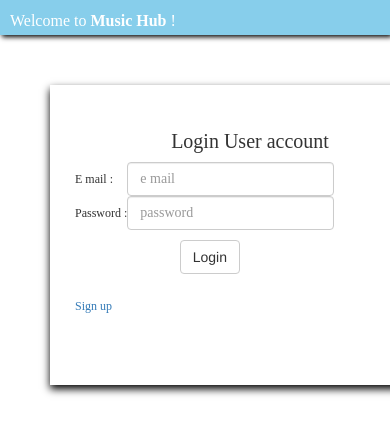
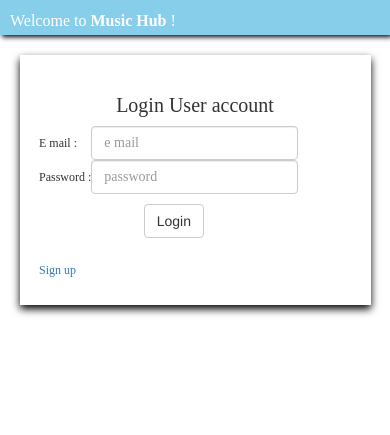
Before and after one commit to PeterMMM/musicHub, a PHP site: page /musichub/ in a window 390 px wide; the page is wider, and only the part inside the window is pictured. Shown: the top 435 px of that part. Run offline with PHP 8.4, Linux system fonts and the light colour scheme.

Commit message:
add testing with responsive design

```diff
--- a/css/style.css
+++ b/css/style.css
@@ -50,6 +50,9 @@
 	background-color: whitesmoke;
     box-shadow: 0 12px 16px 0 rgba(0,0,0,0.24), 0 17px 50px 0 rgba(0,0,0,0.19);
 }
+
+}
+
 }
 
 //in index file
--- a/index.php
+++ b/index.php
@@ -10,6 +10,22 @@
 <link  rel="stylesheet" href="http://localhost/musichub/css/bootstrap.min.css"></style>
 <link  rel="stylesheet" href="http://localhost/musichub/css/style.css"></style>
 <meta name="viewport" content="width=device-width, initial-scale=1.0">
+<style type="text/css">
+@media(max-width: 600px)
+{
+.loginCa
+{
+
+	width: 90%;
+	height: 250px;
+	margin: 5%;
+	padding: 5%;
+	 box-shadow: 0 4px 8px 0 black;
+
+}
+
+
+</style>
 </head>
 <body>
 <?php
```
Also changed, not shown: 2 other files.
